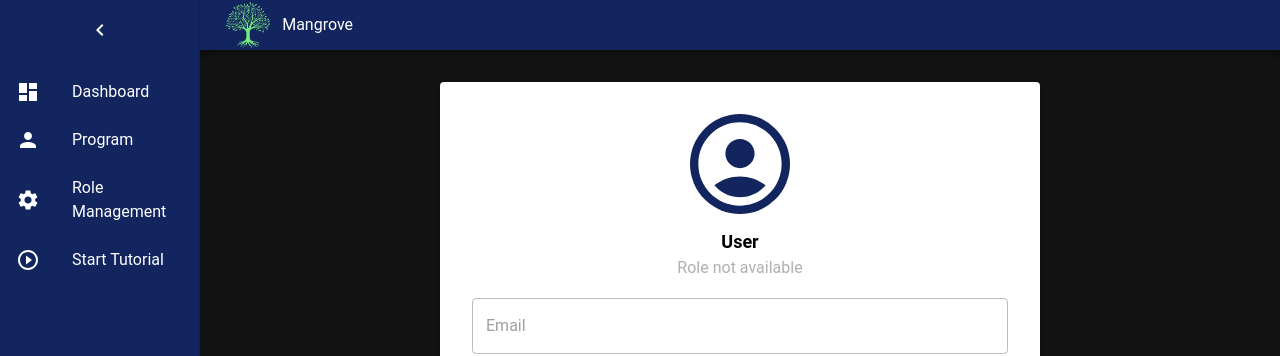
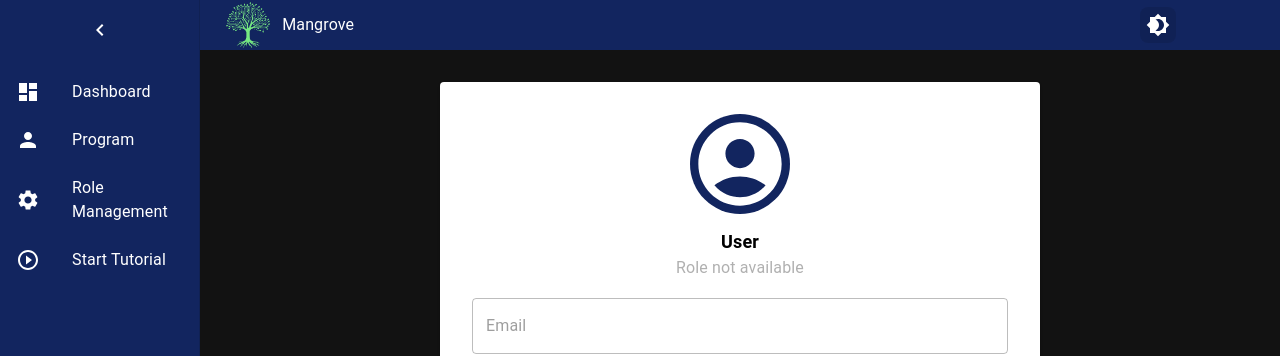
Before and after one commit to tntechcsc/webharness, a React (Create React App) app in the folder frontend/: page /profile in a window 1280 px wide. Shown: the top 356 px of the page. Built offline with nearby package versions, Linux system fonts and the light colour scheme; no server answers; sample sign-in values are in the browser's storage.

Commit message:
theme toggle added to navbar; added themecontext to applly theme globally

```diff
--- a/frontend/src/components/Topbar.js
+++ b/frontend/src/components/Topbar.js
@@ -1,59 +1,27 @@
-import React, { useState, useEffect } from 'react';
+import React, { useState, useEffect, useContext } from "react";
 import { AppBar, Toolbar, IconButton, Typography, Box, Avatar, Menu, MenuItem } from "@mui/material";
-import MenuIcon from "@mui/icons-material/Menu";
-import "bootstrap/dist/css/bootstrap.min.css";
-import { useTheme } from "@mui/material/styles";
+import AccountCircleIcon from "@mui/icons-material/AccountCircle";
+import { Brightness4, Brightness7 } from "@mui/icons-material"; // Theme icons
+import { ThemeContext } from "../context/themecontext"; // ✅ Import ThemeContext
 import logo from "../assets/LogoHarness.jpeg";
-import AccountCircleIcon from "@mui/icons-material/AccountCircle";
 import { handleLogout } from "../utils/authUtils";
-import Swal from 'sweetalert2';
-import withReactContent from 'sweetalert2-react-content';
+import Swal from "sweetalert2";
+import withReactContent from "sweetalert2-react-content";
+import { useTheme } from '@mui/material/styles';
 
 const Topbar = () => {
-  /*
-  <div className="navbar">
-      <div className="sidebar">
-        <div className="logo-button">
-        <div style={{ textDecoration: 'none' }} className="nav-button">
-            <img
-              src={placeholder}
-              alt="Profile"
-              className="rounded-circle border"
-              width="75"
-              height="75"
-              onClick={() => window.location.href = "/profile"}
-              style={{ cursor: 'pointer' }}
-            />
-          </div>
-          <div style={{ textDecoration: 'none' }} className="nav-button">
-            <img
-              src="LogoHarness2.png"
-              alt="Logo"
-              style={{ width: '8 rem', height: '10rem'}}
-              onClick={() => window.location.href = "/"}
-            />
-          </div>
-        </div>
-        <div style={{ textDecoration: 'none' }} className="nav-button" onClick={() => window.location.href = "/Applications"}>Application</div>
-        <div to="/role-management" style={{ textDecoration: 'none' }} className="nav-button" onClick={() => window.location.href = "/role-management"}>Role Management</div>
-        <Link to="/login" style={{ textDecoration: 'none' }} className="nav-button" onClick={() => {handleLogout()}}>Logout</Link>
-      </div>
-    </div>
-  */
-    const theme = useTheme();
+  const { mode, toggleTheme } = useContext(ThemeContext); // ✅ Use ThemeContext
+
   const [username, setUsername] = useState(null);
-    const [role, setRole] = useState(null);
-    const [profilePic, setProfilePic] = useState(null); //Placeholder for profile picture
+  const [profilePic, setProfilePic] = useState(null);
   const baseURL = window.location.origin;
-    const [anchorEl, setAnchorEl] = useState(null); // Controls dropdown visibility
+  const [anchorEl, setAnchorEl] = useState(null);
 
   useEffect(() => {
     const uri = `${baseURL}:3000/api/user/info`;
     let session_id = sessionStorage.getItem("session_id");
 
-      if (!session_id) {
-        return;
-      }
+    if (!session_id) return;
 
     fetch(uri, {
       method: "GET",
@@ -62,69 +30,89 @@ const Topbar = () => {
         "x-session-id": session_id || "",
       },
     })
-        .then((res) => {
-          if (res.ok) {
-            return res.json();
-          } else {
-            throw new Error("Failed to fetch user data");
-          }
-        })
+      .then((res) => (res.ok ? res.json() : Promise.reject("Failed to fetch user data")))
       .then((user) => {
         setUsername(user.username);
-          setRole(user.roleName);
       })
       .catch((error) => console.error(error));
   }, []);
 
-    // Open & Close dropdown menu
   const handleMenuOpen = (event) => setAnchorEl(event.currentTarget);
   const handleMenuClose = () => setAnchorEl(null);
 
   return (
-      <AppBar position="static" sx={{ backgroundColor: theme.palette.primary.main }}>
+    <AppBar
+      position="static"
+      sx={{
+        backgroundColor: "primary.main", // ✅ Use primary color from theme
+        boxShadow: 'none' }}>
       <Toolbar variant="dense" sx={{ display: "flex", justifyContent: "space-between", alignItems: "center" }}>
-          {/* Logo Section */}
+
+        {/* Left Side: Logo */}
         <Box sx={{ display: "flex", alignItems: "center" }}>
           <img src={logo} alt="Logo" style={{ height: 50, marginRight: 10 }} />
           <Typography variant="h6" color="inherit">Mangrove</Typography>
         </Box>
 
+        {/* Right Side: Theme Toggle, Profile */}
+        <Box sx={{ display: "flex", alignItems: "center" }}>
+          {/* ✅ Theme Toggle Button (Placed BEFORE Profile) */}
+          <IconButton
+            onClick={toggleTheme}
+            sx={{
+              marginRight: 10,
+              backgroundColor: mode === "dark" ? "rgba(255, 255, 255, 0.2)" : "rgba(0, 0, 0, 0.1)", // ✅ Slight background tint
+              color: mode === "dark" ? "#FFD700" : "#ffffff", // ✅ Yellowish icon in dark mode, dark icon in light mode
+              borderRadius: "8px", // ✅ Softer rounded corners
+              padding: "6px", // ✅ Slight padding for better visibility
+              "&:hover": {
+                backgroundColor: mode === "dark" ? "rgba(117, 234, 129, 255)" : "rgba(117, 234, 129, 255)", // ✅ Brighter hover effect
+              },
+            }}
+          >
+            {mode === "dark" ? <Brightness7 /> : <Brightness4 />}
+          </IconButton>
+
+
+          {/* Profile Section */}
           {username && (
-            <Box sx={{ display: "flex", flexDirection: "column", alignItems: "center", marginLeft: "auto" }}>
-              {/*Profile Button */}
+            <>
               <IconButton onClick={handleMenuOpen} sx={{ padding: 0 }}>
                 <Avatar src={profilePic} sx={{ width: 40, height: 40 }}>
-                  {!profilePic && <AccountCircleIcon sx={{ fontSize: 40 }} />} {/* Default icon*/}
+                  {!profilePic && <AccountCircleIcon sx={{ fontSize: 40 }} />}
                 </Avatar>
               </IconButton>
 
-              {/* Username & Role */}
-              <Typography variant="body2" color="inherit">{username}</Typography>
-
-              {/* Dropdown Menu */}
               <Menu anchorEl={anchorEl} open={Boolean(anchorEl)} onClose={handleMenuClose} sx={{ mt: 1 }}>
-                <MenuItem onClick={() => window.location.href = "/profile"}>View Profile</MenuItem>
-                <MenuItem onClick={() => {
+                <MenuItem onClick={() => (window.location.href = "/profile")}>View Profile</MenuItem>
+                <MenuItem
+                  onClick={() => {
                     handleMenuClose();
-                  withReactContent(Swal).fire({
+                    withReactContent(Swal)
+                      .fire({
                         title: <i>Warning</i>,
-                        text: "Are you sure you log out?",
+                        text: "Are you sure you want to log out?",
                         icon: "warning",
                         showCancelButton: true,
                         confirmButtonText: "Yes",
                         cancelButtonText: "No",
-                      }).then((result) => {
+                      })
+                      .then((result) => {
                         if (result.isConfirmed) {
                           handleLogout().then(() => {
-                            sessionStorage.clear(); //we have a logout function bro
+                            sessionStorage.clear();
                             window.location.href = "/login";
                           });
                         }
                       });
-                }}>Logout</MenuItem>
+                  }}
+                >
+                  Logout
+                </MenuItem>
               </Menu>
+            </>
+          )}
         </Box>
-          )}
       </Toolbar>
     </AppBar>
   );
--- /dev/null
+++ b/frontend/src/context/themecontext.js
@@ -0,0 +1,56 @@
+import React, { createContext, useState, useMemo } from 'react';
+import { ThemeProvider, createTheme } from "@mui/material/styles";
+import CssBaseline from "@mui/material/CssBaseline";
+
+export const ThemeContext = createContext();
+
+export const ThemeProviderComponent = ({ children }) => {
+    const [mode, setMode] = useState(localStorage.getItem("theme") || "light");
+
+    const toggleTheme = () => {
+        setMode((prevMode) => {
+            const newMode = prevMode === "light" ? "dark" : "light";
+            localStorage.setItem("theme", newMode);
+            return newMode;
+        });
+    };
+
+    const theme = useMemo(
+        () =>
+          createTheme({
+            palette: {
+              mode,
+              ...(mode === "dark"
+                ? {
+                    primary: {
+                      main: "#90caf9", // light blue
+                    },
+                    background: {
+                      default: "#121212", // dark grey
+                      paper: "#1e1e1e", // dark grey
+                    },
+                  }
+                : {
+                    primary: {
+                      main: "#1976d2", // dark blue
+                    },
+                    background: {
+                      default: "#fff", // white
+                      paper: "#f5f5f5", // light grey
+                    },
+                  }),
+            },
+          }),
+        [mode]
+      );
+
+
+    return (
+        <ThemeContext.Provider value={{ mode, toggleTheme }}>
+            <ThemeProvider theme={theme}>
+                <CssBaseline />
+                {children}
+            </ThemeProvider>
+        </ThemeContext.Provider>
+    );
+};
--- a/frontend/src/index.js
+++ b/frontend/src/index.js
@@ -3,11 +3,14 @@ import ReactDOM from 'react-dom/client';
 import App from './App';
 import reportWebVitals from './reportWebVitals';
 import "bootstrap/dist/css/bootstrap.min.css";
+import { ThemeProviderComponent } from "./context/themecontext";
 
-const root = ReactDOM.createRoot(document.getElementById('root'));
+const root = ReactDOM.createRoot(document.getElementById('root')); // ✅ Use createRoot instead of render
 root.render(
   <React.StrictMode>
-    <App />
+    <ThemeProviderComponent>
+      <App />
+    </ThemeProviderComponent>
   </React.StrictMode>
 );
 
```
Also changed, not shown: package.json (added, +7 -0 lines), 1 other file (tests, documents, lock files or other folders). Lines whose indentation alone changed are shown as unchanged.
